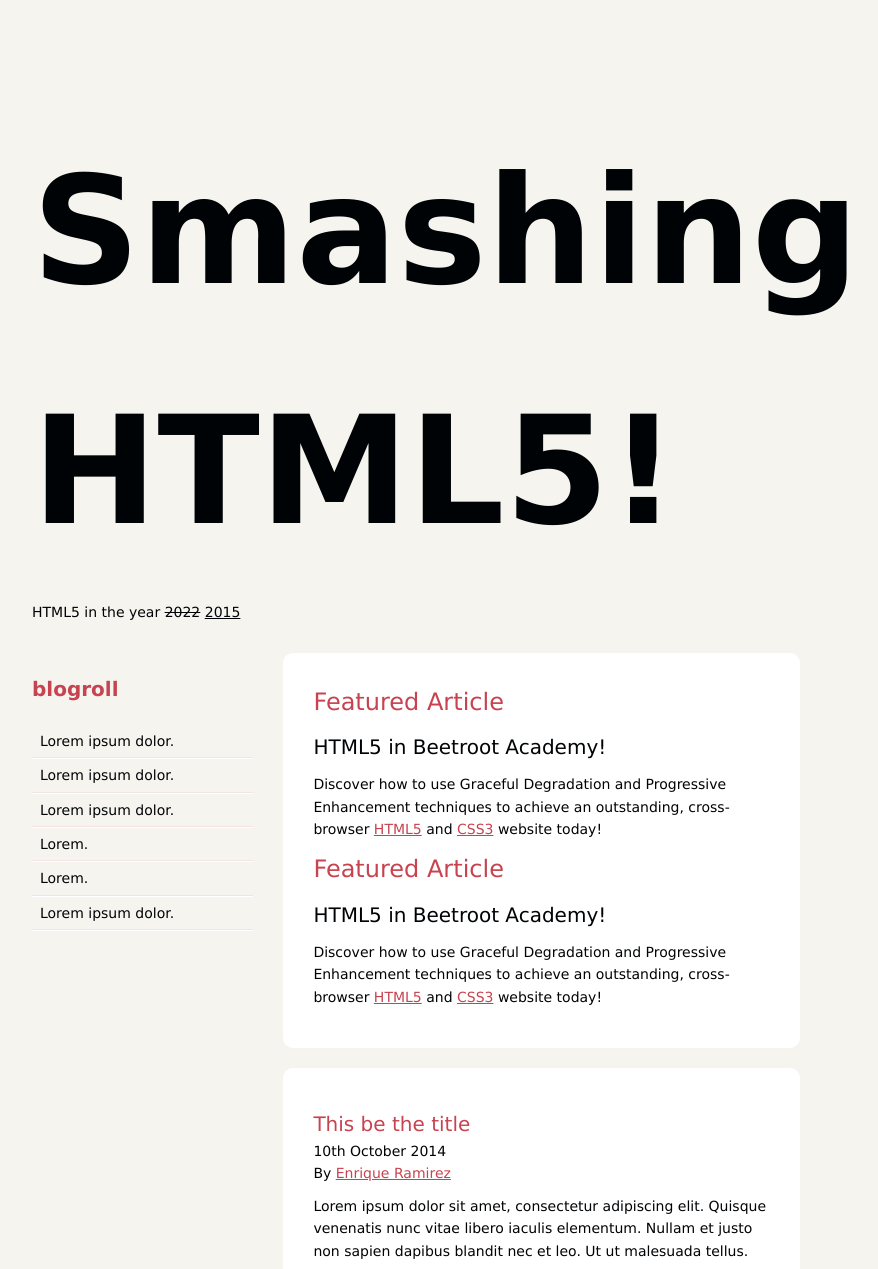
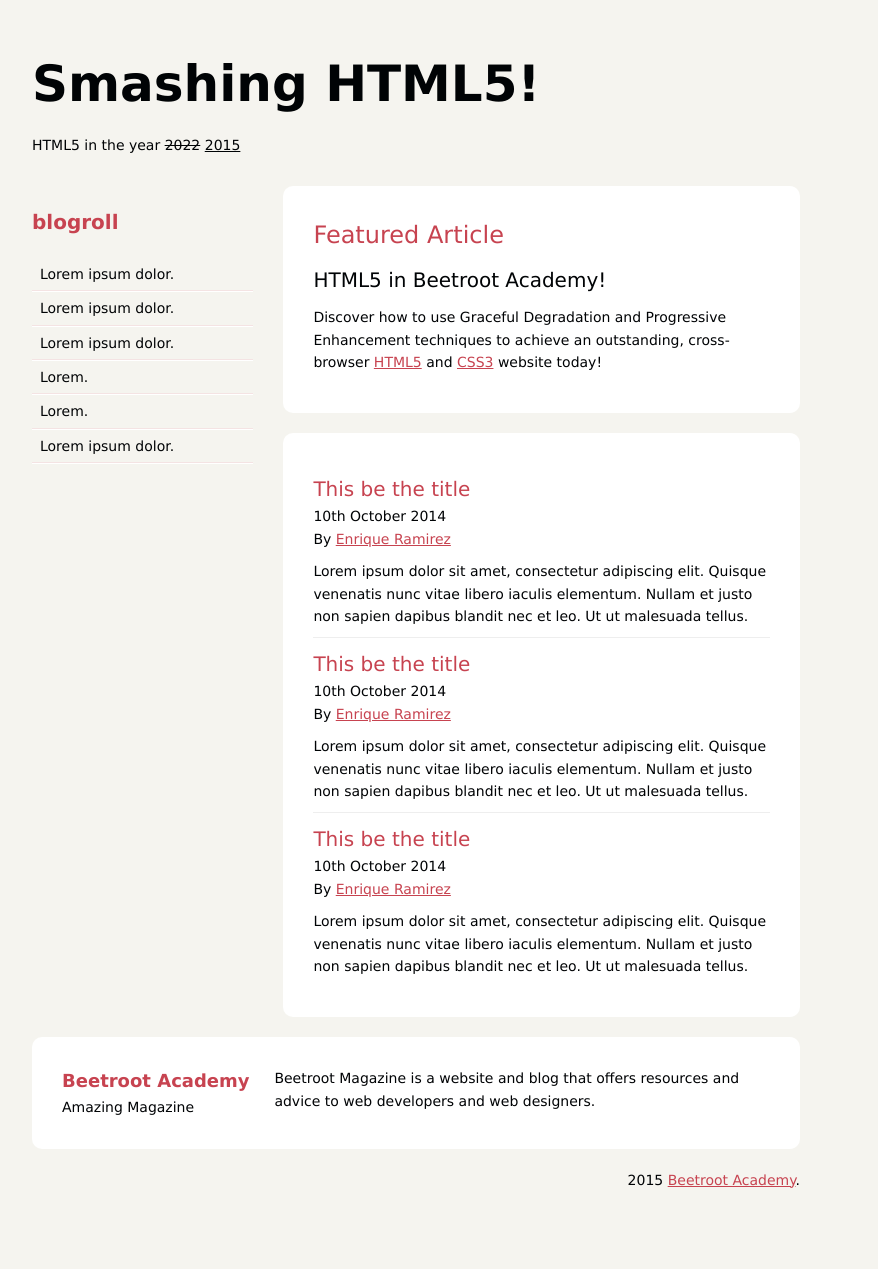
Before and after one commit to MaysKir/smashinghtml5, a plain HTML site: page index.html in a window 1280 px wide. Shown: the top 1269 px of the page, without its empty margins (224-1102 px from the left). After the commit the page ends 1201 px from the top, so only its background shows below. Drawn offline with Linux system fonts and the light colour scheme.

Commit message:
fix broke

```diff
--- a/index.html
+++ b/index.html
@@ -24,10 +24,6 @@
 							<h3><a href="#">HTML5 in Beetroot Academy!</a></h3>
 							<p>Discover how to use Graceful Degradation and Progressive Enhancement techniques to achieve an outstanding, cross-browser <a href="#">HTML5</a> and <a href="#">CSS3</a> website today!</p>
 						</article>
-					<h2>Featured Article</h2>
-						<article class="featured">
-							<h3><a href="#">HTML5 in Beetroot Academy!</a></h3>
-							<p>Discover how to use Graceful Degradation and Progressive Enhancement techniques to achieve an outstanding, cross-browser <a href="#">HTML5</a> and <a href="#">CSS3</a> website today!</p>
 					</section>
 					<section class="section">
 						<article>
@@ -43,7 +39,7 @@
 							<p>Lorem ipsum dolor sit amet, consectetur adipiscing elit. Quisque venenatis nunc vitae libero iaculis elementum. Nullam et justo non sapien dapibus blandit nec et leo. Ut ut malesuada tellus.</p>
 						</article>
 						<article>
-							<h3><a href="#">This be the title Lorem ipsum dolor sit amet, consectetur adipisicing elit. Delectus aut similique excepturi quod animi harum! Illo non esse minus maiores itaque asperiores molestiae rerum consequuntur, neque et sapiente modi, suscipit.	</a></h3>
+							<h3><a href="#">This be the title</a></h3>
 							<time datetime="2014.10.10 12:00:00">10th October 2014</time>
 							<div>By <a href="#">Enrique Ramirez</a></div>
 							<p>Lorem ipsum dolor sit amet, consectetur adipiscing elit. Quisque venenatis nunc vitae libero iaculis elementum. Nullam et justo non sapien dapibus blandit nec et leo. Ut ut malesuada tellus.</p>
--- a/styles.css
+++ b/styles.css
@@ -10,7 +10,7 @@ body {
 
 a {
 	color: #C74350;
-	/* transition: all .4s linear; */
+	transition: all .4s linear;
 }
 
 a:hover,
@@ -52,7 +52,7 @@ header a:active {
 
 h1 {
 	margin-bottom: 0;
-	font-size: 150px;
+	font-size: 50px;
 }
 
 p {
```
